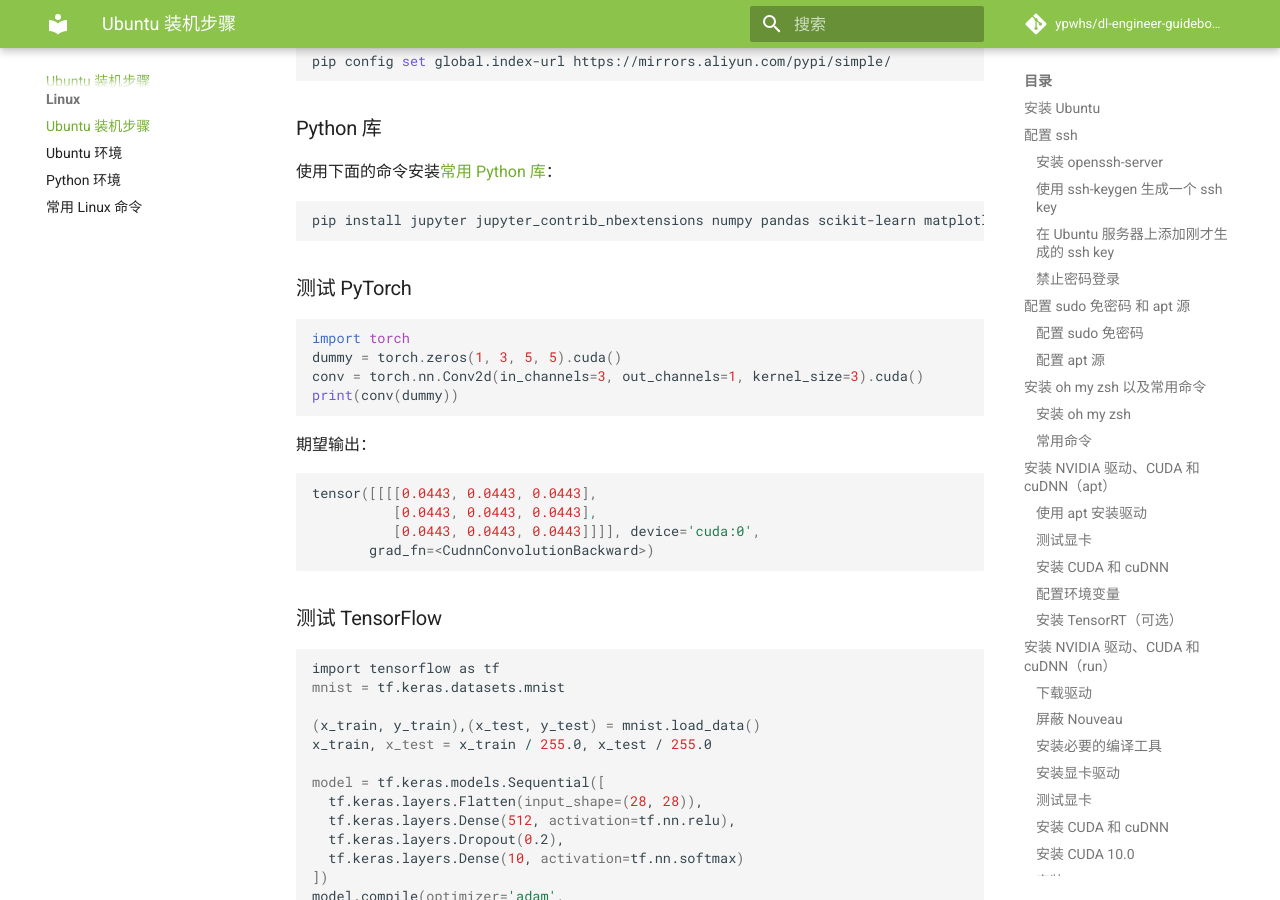
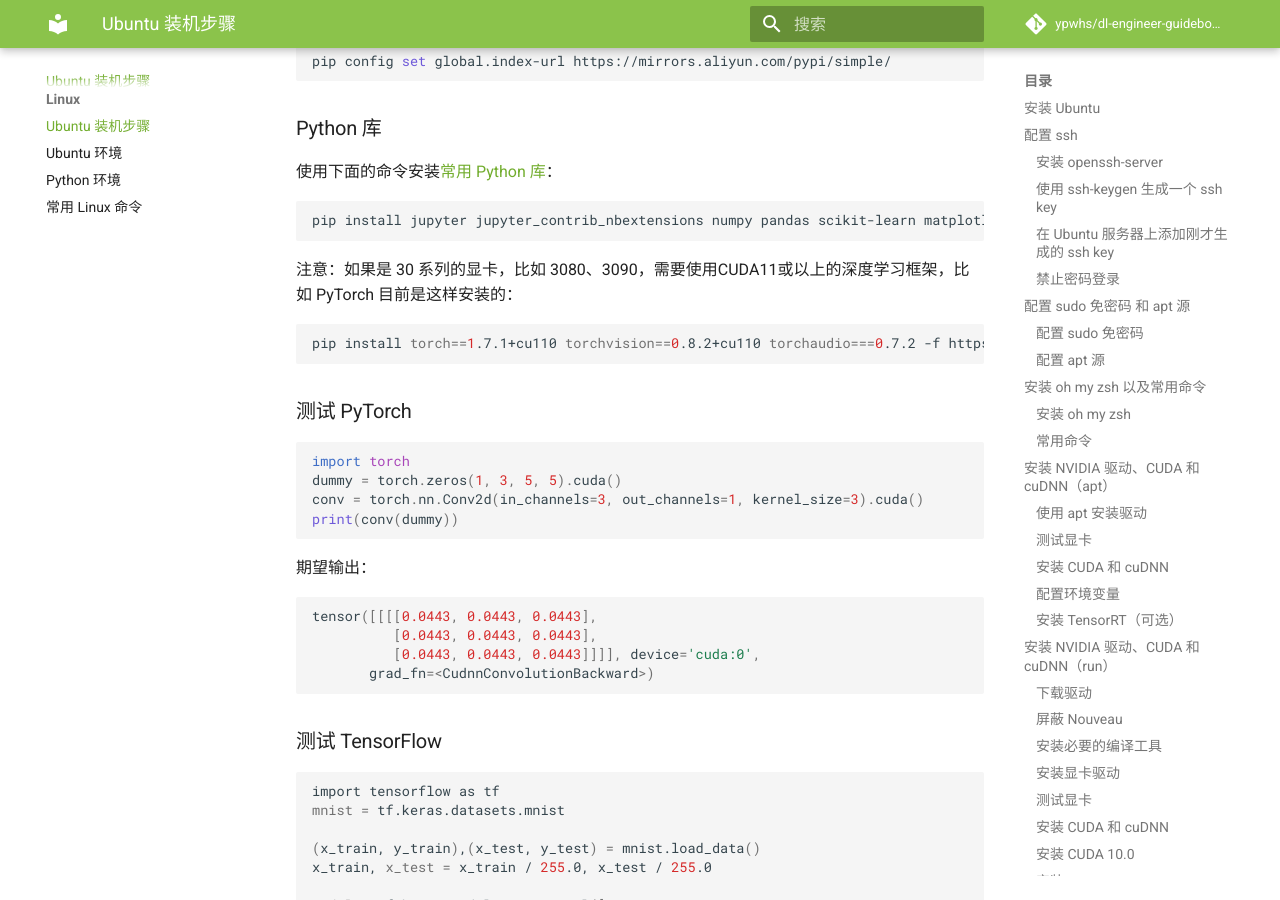
Before and after one commit to ypwhs/dl-engineer-guidebook, an MkDocs documentation site: the page built from docs/ubuntu-install-guide.md, in a window 1280 px wide and 900 px high, scrolled down 11051 px. Built offline with MkDocs 1.6.1 and Material for MkDocs 9.7.7, drawn with Linux system fonts in a browser that asks for light colours; comment, search, counter and statistics services are not loaded.

Commit message:
Update ubuntu-install-guide.md

````diff
--- a/docs/ubuntu-install-guide.md
+++ b/docs/ubuntu-install-guide.md
@@ -522,6 +522,12 @@ pip config set global.index-url https://mirrors.aliyun.com/pypi/simple/
 pip install jupyter jupyter_contrib_nbextensions numpy pandas scikit-learn matplotlib opencv-python pillow tqdm torch torchvision tensorflow-gpu keras tensorboardx xlrd openpyxl
 ```
 
+注意：如果是 30 系列的显卡，比如 3080、3090，需要使用CUDA11或以上的深度学习框架，比如 PyTorch 目前是这样安装的：
+
+```bash
+pip install torch==1.7.1+cu110 torchvision==0.8.2+cu110 torchaudio===0.7.2 -f https://download.pytorch.org/whl/torch_stable.html
+```
+
 ### 测试 PyTorch
 
 ```python
````
